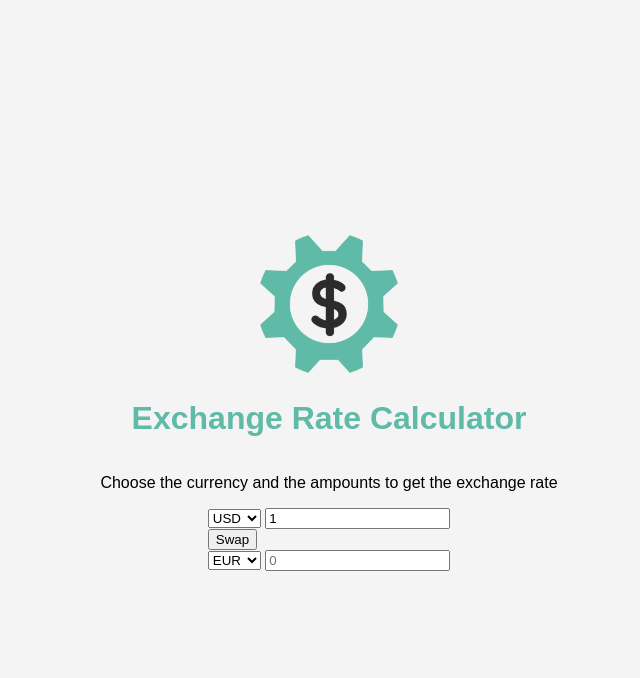
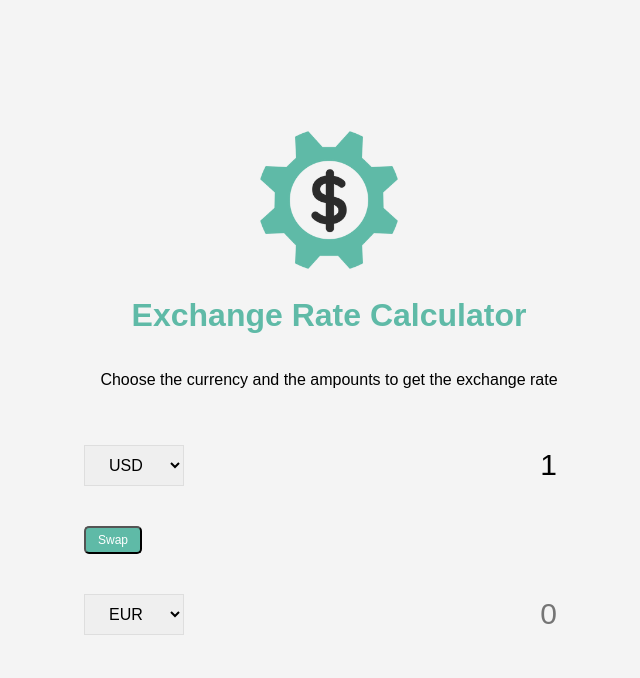
Before and after one commit to bplavin/CurrencyExchange, a plain HTML site: page index.html in a window 1280 px wide. Shown: the whole page, without its empty margins (311-951 px from the left). Drawn offline with Linux system fonts and the light colour scheme.

Commit message:
Final version css

```diff
--- a/styles.css
+++ b/styles.css
@@ -31,3 +31,56 @@ p {
 img {
   width: 150px;
 }
+
+.currency {
+  display: flex;
+  justify-content: space-between;
+  justify-content: center;
+  padding: 40px 0px;
+}
+
+.currency select {
+  padding: 10px 20px;
+  border: 1px solid #dedede;
+  font-size: 16px;
+}
+
+.currency input {
+  border: 0;
+  background: transparent;
+  font-size: 30px;
+  text-align: right;
+}
+
+.btn {
+  padding: 5px 12px;
+  font-size: 12px;
+  border-radius: 5px;
+  cursor: pointer;
+  color: #fff;
+  background: var(--primary-color);
+}
+
+.swap-rate-container {
+  display: flex;
+  justify-content: space-between;
+  align-items: center;
+}
+
+.rate {
+  padding: 0 10px;
+  font-size: 14px;
+  color: var(--primary-color);
+}
+
+select:focus,
+input:focus,
+button:focus {
+  outline: 0;
+}
+
+@media (max-width: 600px) {
+  .currency input {
+    width: 200px;
+  }
+}
```
